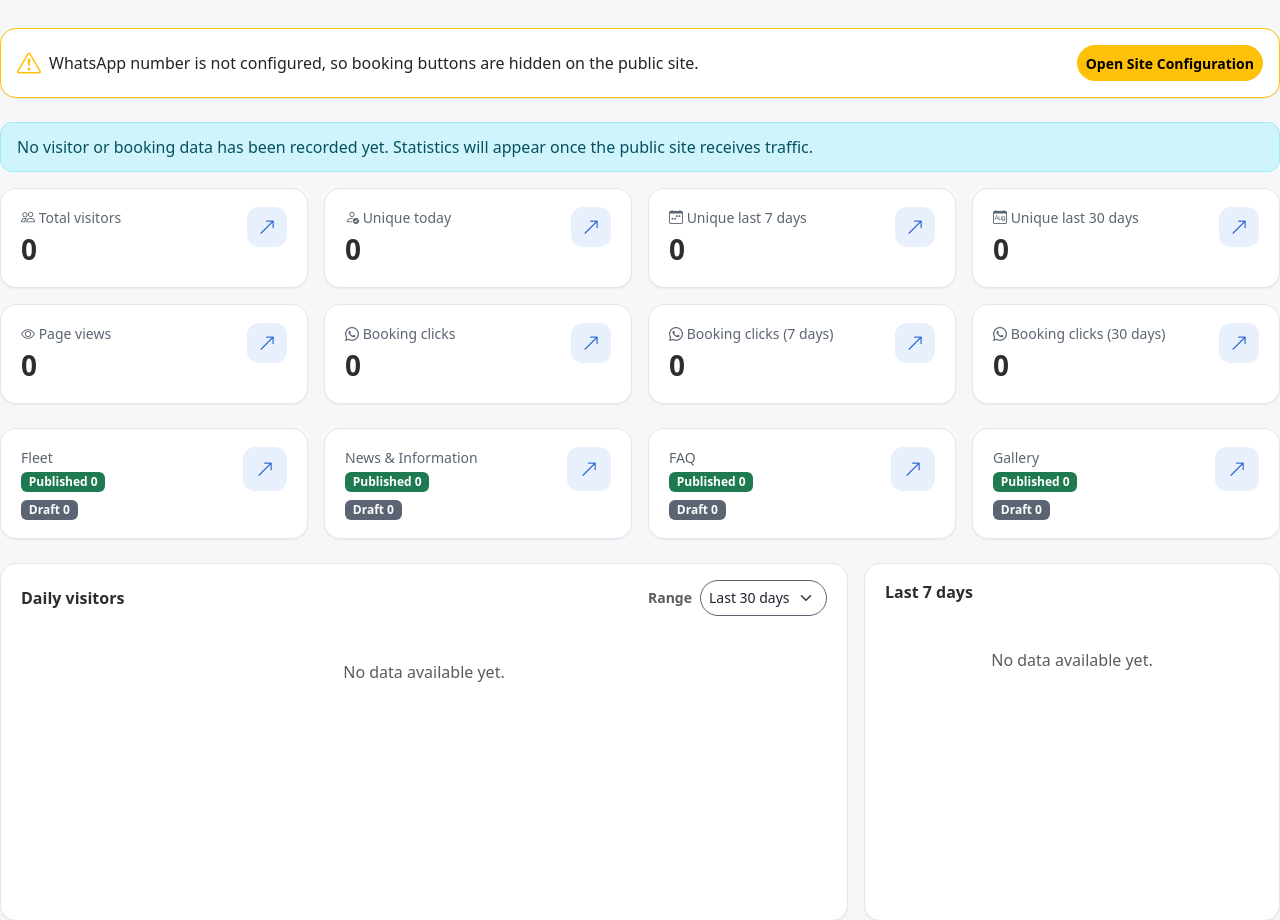
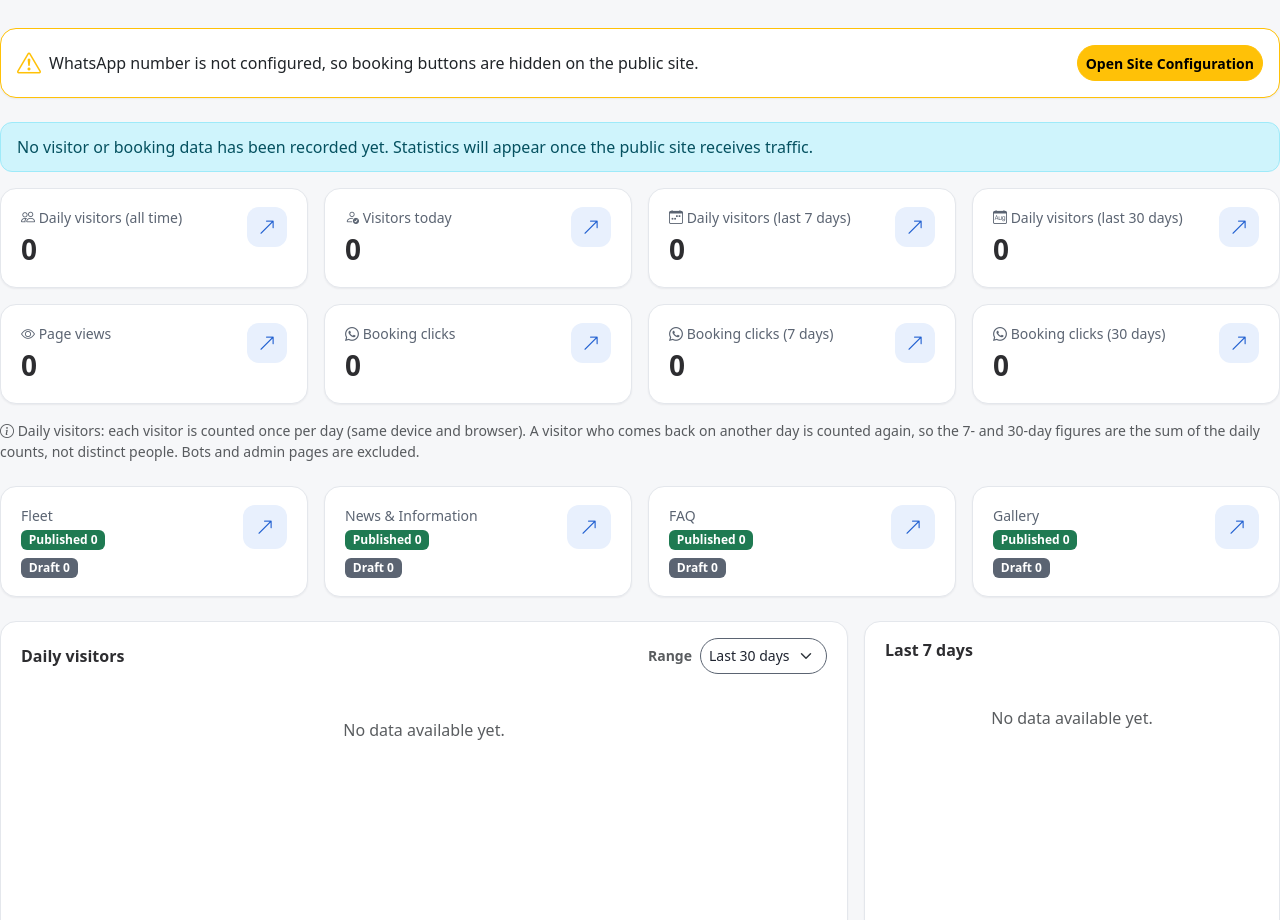
Before and after one commit to irfandiricon/tour-travel, a CodeIgniter 4 app: the page made by app/Views/admin/dashboard.php in a window 1280 px wide. Shown: the top 920 px of the page. Run offline with PHP 8.4 and a stand-in for CodeIgniter, Linux system fonts and the light colour scheme; the template is opened without the code that fills it, so the values that code supplies are empty; some libraries are stand-ins or nearby versions; some web fonts are replaced.

Commit message:
fix(dashboard): label visitor cards as daily visitors
The visitor hash rotates daily, so the 7- and 30-day cards add up daily visitors rather than
distinct people. Rename the cards and chart series, and add a note that explains the count.

Also adds a fleet photo uploaded through the admin.

```diff
--- a/app/Views/admin/dashboard.php
+++ b/app/Views/admin/dashboard.php
@@ -26,10 +26,12 @@ $waOk      = ! empty($data['whatsapp_configured']);
 $hasData = $int($visitors['page_views'] ?? 0) > 0 || $int($visitors['total'] ?? 0) > 0 || $int($bookings['total'] ?? 0) > 0;
 
 $visitorCards = [
-    ['label' => 'Total visitors',     'value' => $int($visitors['total'] ?? 0),        'icon' => 'bi-people'],
-    ['label' => 'Unique today',       'value' => $int($visitors['unique_today'] ?? 0), 'icon' => 'bi-person-check'],
-    ['label' => 'Unique last 7 days', 'value' => $int($visitors['unique_7d'] ?? 0),    'icon' => 'bi-calendar-week'],
-    ['label' => 'Unique last 30 days', 'value' => $int($visitors['unique_30d'] ?? 0),  'icon' => 'bi-calendar-month'],
+    // A visitor is recognised per day only (the hash rotates daily), so the multi-day cards add up
+    // daily visitors: someone who comes on 3 days counts 3. See the note under the cards.
+    ['label' => 'Daily visitors (all time)',    'value' => $int($visitors['total'] ?? 0),        'icon' => 'bi-people'],
+    ['label' => 'Visitors today',               'value' => $int($visitors['unique_today'] ?? 0), 'icon' => 'bi-person-check'],
+    ['label' => 'Daily visitors (last 7 days)', 'value' => $int($visitors['unique_7d'] ?? 0),    'icon' => 'bi-calendar-week'],
+    ['label' => 'Daily visitors (last 30 days)', 'value' => $int($visitors['unique_30d'] ?? 0),  'icon' => 'bi-calendar-month'],
     ['label' => 'Page views',         'value' => $int($visitors['page_views'] ?? 0),   'icon' => 'bi-eye'],
     ['label' => 'Booking clicks',     'value' => $int($bookings['total'] ?? 0),        'icon' => 'bi-whatsapp'],
     ['label' => 'Booking clicks (7 days)',  'value' => $int($bookings['last_7d'] ?? 0),  'icon' => 'bi-whatsapp'],
@@ -98,6 +100,12 @@ $jsonFlags = JSON_HEX_TAG | JSON_HEX_AMP | JSON_HEX_APOS | JSON_HEX_QUOT | JSON_
             </div>
         </div>
     <?php endforeach; ?>
+    <p class="col-12 small text-muted mb-0" id="visitor-note">
+        <i class="bi bi-info-circle" aria-hidden="true"></i>
+        Daily visitors: each visitor is counted once per day (same device and browser). A visitor who comes back on
+        another day is counted again, so the 7- and 30-day figures are the sum of the daily counts, not distinct people.
+        Bots and admin pages are excluded.
+    </p>
 </section>
 
 <section aria-label="Content counts" class="row g-3 mb-4">
@@ -134,7 +142,7 @@ $jsonFlags = JSON_HEX_TAG | JSON_HEX_AMP | JSON_HEX_APOS | JSON_HEX_QUOT | JSON_
                 </span>
             </div>
             <div class="card-body" style="height:300px">
-                <canvas id="chart-daily" role="img" aria-label="Daily page views and unique visitors for the selected range"></canvas>
+                <canvas id="chart-daily" role="img" aria-label="Daily page views and daily visitors for the selected range"></canvas>
                 <p id="chart-daily-empty" class="text-muted text-center my-4 d-none">No data available yet.</p>
             </div>
         </div>
@@ -143,7 +151,7 @@ $jsonFlags = JSON_HEX_TAG | JSON_HEX_AMP | JSON_HEX_APOS | JSON_HEX_QUOT | JSON_
         <div class="card chart-card h-100">
             <div class="card-header">Last 7 days</div>
             <div class="card-body" style="height:300px">
-                <canvas id="chart-weekly" role="img" aria-label="Page views compared with unique visitors for the last 7 days"></canvas>
+                <canvas id="chart-weekly" role="img" aria-label="Page views compared with daily visitors for the last 7 days"></canvas>
                 <p id="chart-weekly-empty" class="text-muted text-center my-4 d-none">No data available yet.</p>
             </div>
         </div>
```
Also changed, not shown: tests/unit/DashboardViewTest.php (+16 -1 lines), public/assets/js/dashboard.js, public/uploads/fleet/f1edabbac330e90e67bcd19eb7b731df.png (added).
